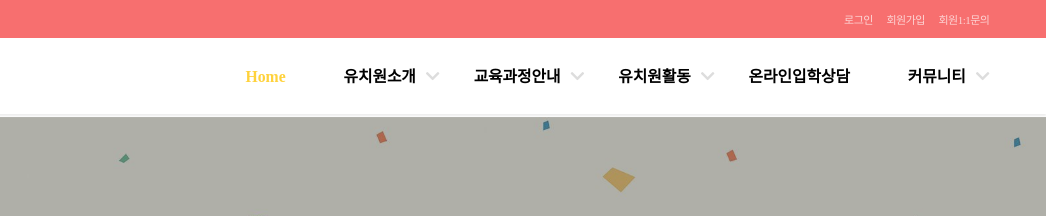
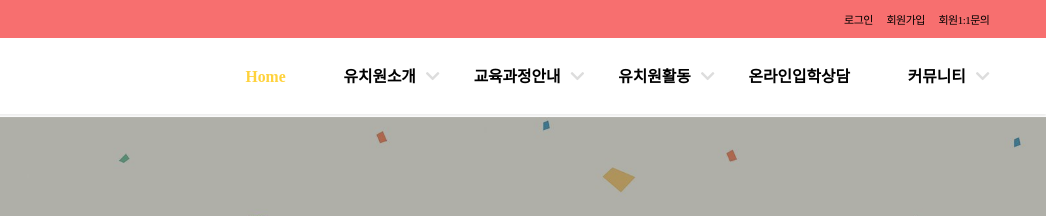
Before and after one commit to alswo515/kinder, a plain HTML site: page index.html in a window 1280 px wide. Shown: the top 216 px of the page, 234-1280 px from the left. Drawn offline with Linux system fonts and the light colour scheme.

Commit message:
topmenu login 1차수정

```diff
--- a/css/index.css
+++ b/css/index.css
@@ -51,7 +51,8 @@
 .topmenu .login {
     position: absolute;
     top: 0;
-    right: 0
+    right: 0;
+    color: #000;
 }
 
 .topmenu .login a {
```
